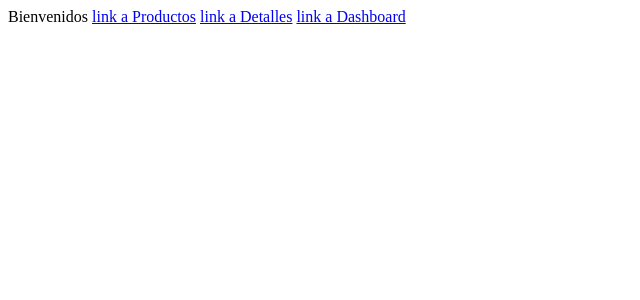
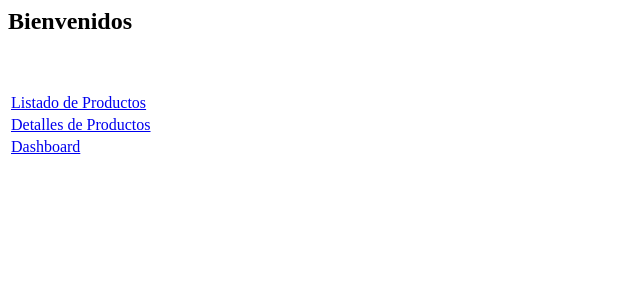
Before and after one commit to 4n1n/sitiopromocional, a Django app: page / in a window 1280 px wide. Shown: the top 300 px of the page, without its empty margins (0-640 px from the left). Run offline with Django 3.2, Linux system fonts and the light colour scheme.

Commit message:
Pequeños cambios de prueba en html

```diff
--- a/tienda/templates/tienda/inicio.html
+++ b/tienda/templates/tienda/inicio.html
@@ -1,4 +1,21 @@
-Bienvenidos
-<a href="http://127.0.0.1:8000/productos">link a Productos</a>
-<a href="http://127.0.0.1:8000/detalle">link a Detalles</a>
-<a href="http://127.0.0.1:8000/dashboard">link a Dashboard</a>
+<html>
+    <head>
+        <title></Bienvenidos></title>
+        <p style="text-align:justify; font-family:courier;"><h2><b>Bienvenidos</b></h2></p>
+    </head>
+    <body>
+        <br>
+        <br>
+        <table>
+            <tr>
+                <td><a href="http://127.0.0.1:8000/productos">Listado de Productos</a></td>
+            </tr>
+            <tr>
+                <td><a href="http://127.0.0.1:8000/detalle">Detalles de Productos</a></td>
+            </tr>
+            <tr>
+                <td><a href="http://127.0.0.1:8000/dashboard">Dashboard</a></td>
+            </tr>
+        </table>
+    </body>
+</html>
```
